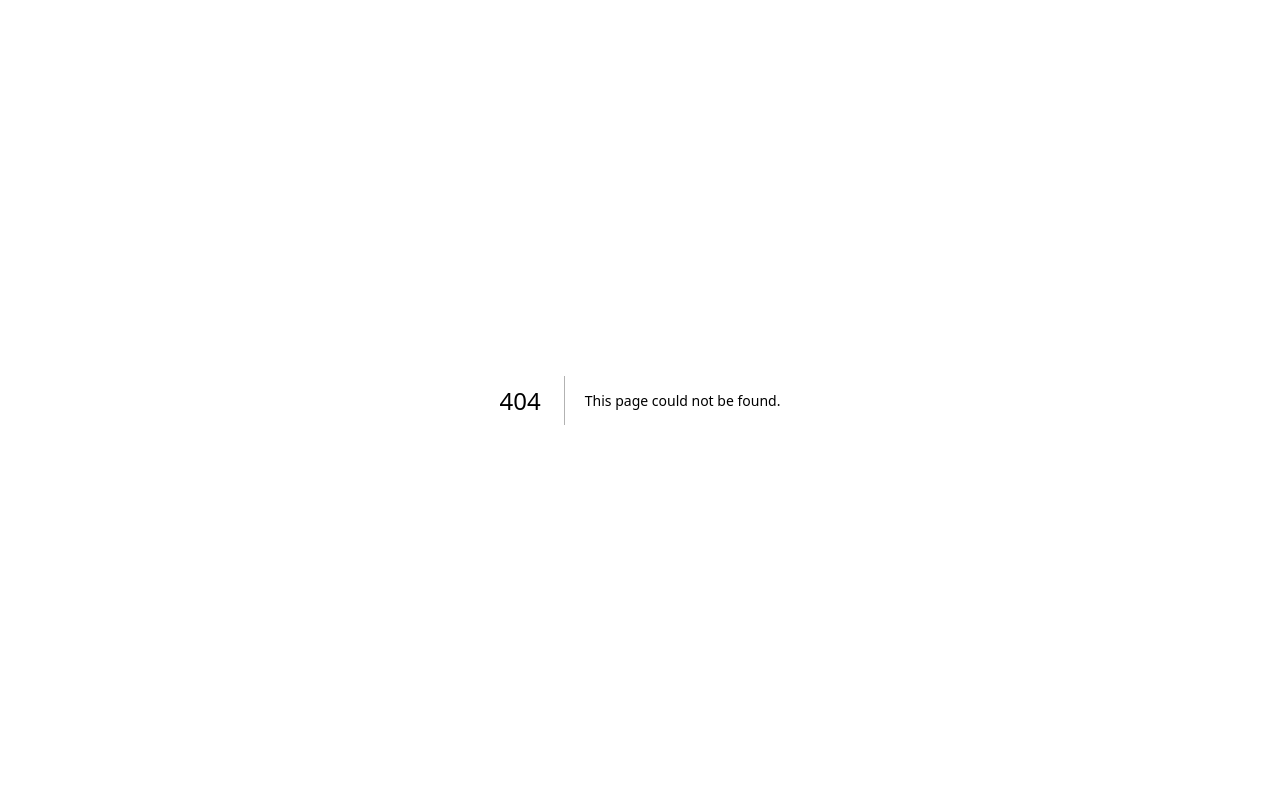
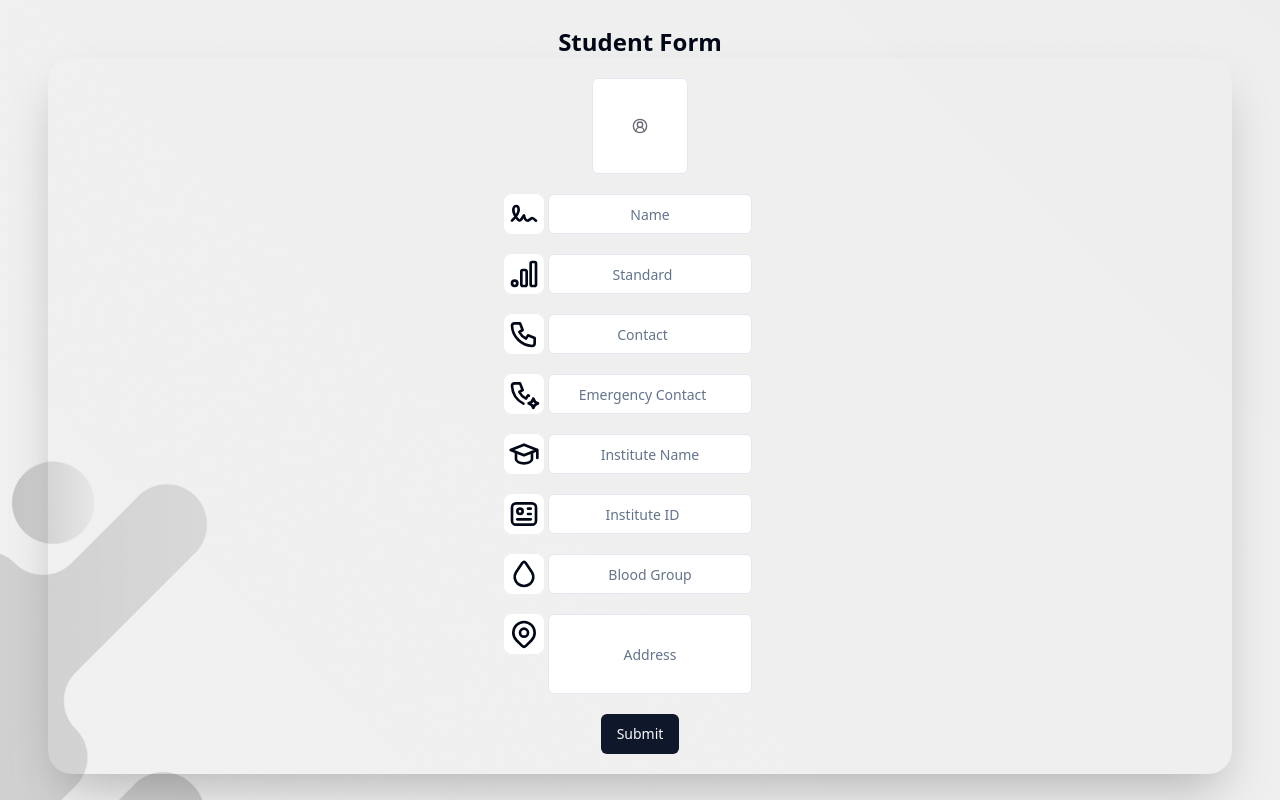
Before and after one commit to kamrul0031/tutor-frontend, a Next.js app: page /userform in a window 1280 px wide. Before the commit this address had no page. Built offline with nearby package versions, Linux system fonts and the light colour scheme.

Commit message:
user form ui done

```diff
--- /dev/null
+++ b/src/app/userform/page.js
@@ -0,0 +1,91 @@
+"use client";
+
+import BgImgComp from "@/components/CustomComps/BgImgComp";
+import ImagePicker from "@/components/CustomComps/ImagePicker";
+import { Button } from "@/components/ui/button";
+import { Input } from "@/components/ui/input";
+
+import { IconSignature,IconPhone,IconDroplet,IconMapPin,
+    IconSchool,
+    IconBrandGoogleAnalytics,
+    IconId,
+    IconPhoneSpark, } from "@tabler/icons-react";
+
+export default function UserForm() {
+  return (
+    <>
+      <BgImgComp />
+      <div className="p-12 h-screen flex flex-col items-center justify-center">
+        <h1 className="text-2xl font-bold">Student Form</h1>
+        <div className="w-full flex gap-5 flex-col justify-center items-center p-5 rounded-3xl bg-red-00 shadow-2xl">
+          <ImagePicker />
+          <div className="flex gap-1">
+            <IconSignature className="bg-white w-10 h-10 rounded-lg p-1" size={30}/>
+            <Input
+              className="w-3/4 placeholder:text-center text-center capitalize"
+              placeholder="Name"
+            />
+          </div>
+          <div className="flex gap-1">
+            <IconBrandGoogleAnalytics className="bg-white w-10 h-10 rounded-lg p-1" size={30}/>
+            <Input
+            type="number"
+            min="0"
+              className="w-3/4 placeholder:text-center text-center capitalize"
+              placeholder="Standard"
+            />
+          </div>
+          <div className="flex gap-1">
+            <IconPhone className="bg-white w-10 h-10 rounded-lg p-1" size={30}/>
+            <Input
+              type="number"
+              min="0"
+              className="w-3/4 placeholder:text-center text-center capitalize"
+              placeholder="Contact"
+            />
+          </div>
+          <div className="flex gap-1">
+            <IconPhoneSpark className="bg-white w-10 h-10 rounded-lg p-1" size={30}/>
+            <Input
+              type="number"
+              min="0"
+              className="w-3/4 placeholder:text-center text-center capitalize"
+              placeholder="Emergency Contact"
+            />
+          </div>
+          <div className="flex gap-1">
+            <IconSchool className="bg-white w-10 h-10 rounded-lg p-1" size={30}/>
+            <Input
+              className="w-3/4 placeholder:text-center text-center capitalize"
+              placeholder="Institute Name"
+            />
+          </div>
+          <div className="flex gap-1">
+            <IconId className="bg-white w-10 h-10 rounded-lg p-1" size={30}/>
+            <Input
+              type="number"
+              min="0"
+              className="w-3/4 placeholder:text-center text-center capitalize"
+              placeholder="Institute ID"
+            />
+          </div>
+          <div className="flex gap-1">
+            <IconDroplet className="bg-white w-10 h-10 rounded-lg p-1" size={30}/>
+            <Input
+              className="w-3/4 placeholder:text-center placeholder:capitalize text-center uppercase"
+              placeholder="Blood Group"
+            />
+          </div>
+          <div className="flex gap-1">
+            <IconMapPin className="bg-white w-10 h-10 rounded-lg p-1" size={30}/>
+            <Input
+              className="w-3/4 h-20 placeholder:text-center -pt-5 capitalize"
+              placeholder="Address"
+            />
+          </div>
+          <Button>Submit</Button>
+        </div>
+      </div>
+    </>
+  );
+}
```
